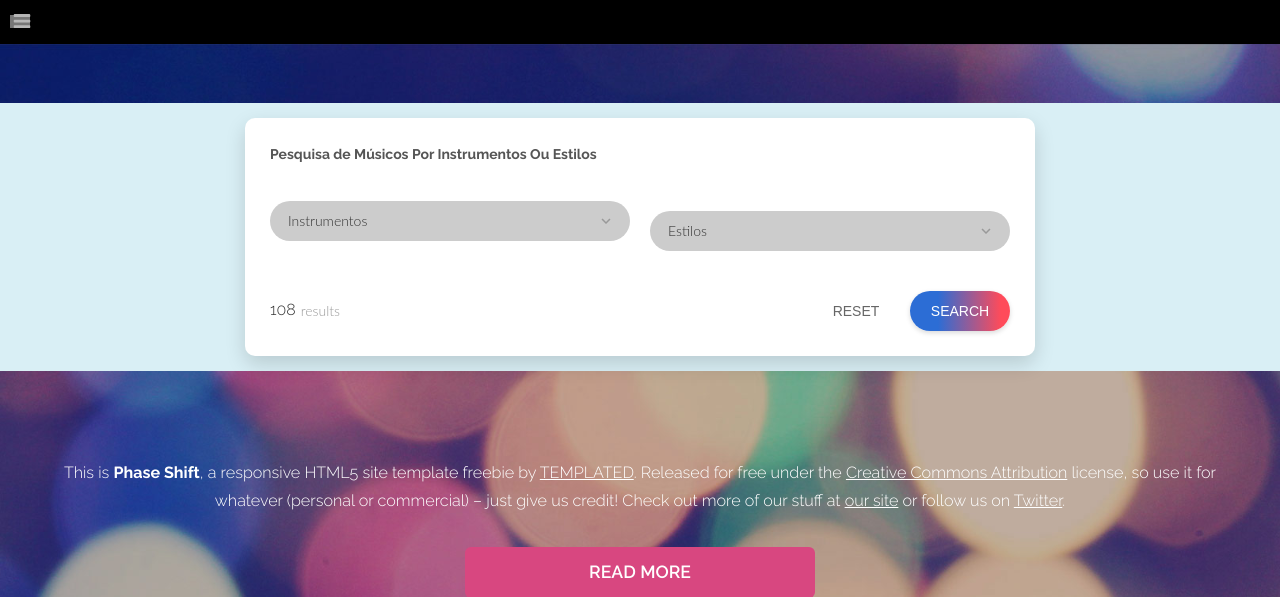
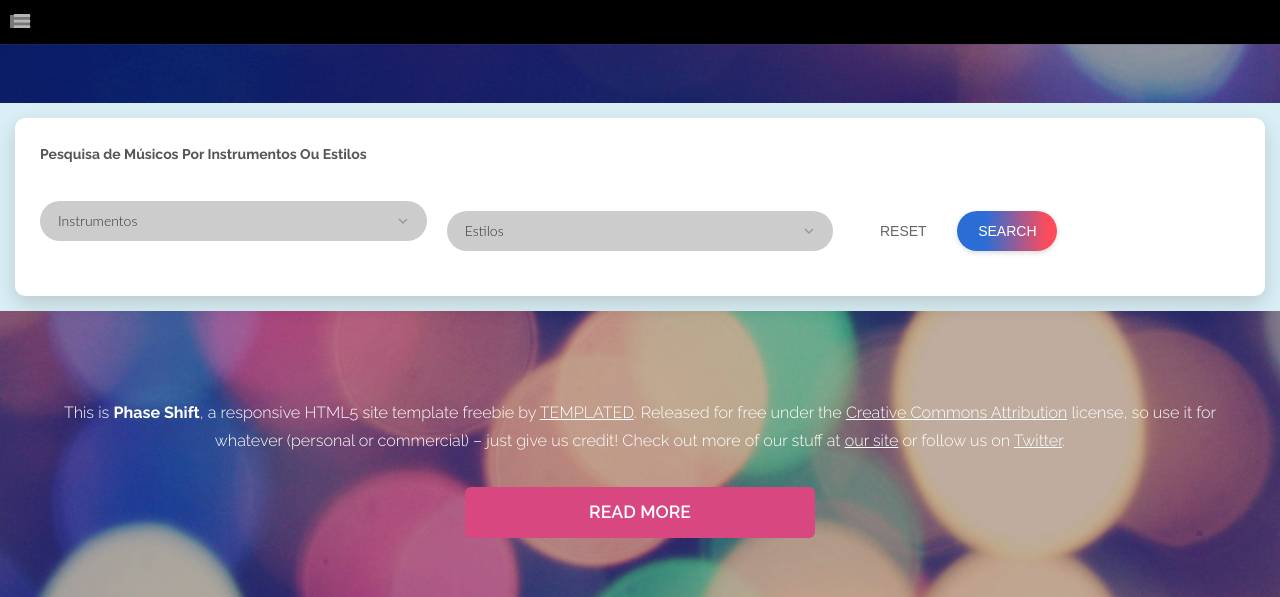
Before and after one commit to gukiub/ovni, a PHP site: page / in a window 1280 px wide. Shown: the top 597 px of the page. Run offline with PHP 8.4, Linux system fonts and the light colour scheme; grey boxes are pictures that could not be loaded.

Commit message:
search_bar_afinamento

```diff
--- a/css/main.css
+++ b/css/main.css
@@ -826,7 +826,7 @@ legend {
 
 .s010 form {
   width: 100%;
-  max-width: 790px;
+/*  max-width: 790px;*/
   margin: 0;
 }
 
@@ -917,6 +917,7 @@ legend {
 }
 
 .s010 form .inner-form .input-field .btn-delete {
+
   min-width: 100px;
   height: 40px;
   padding: 0 15px;
--- a/index.html
+++ b/index.html
@@ -90,15 +90,11 @@
 		                  </select>
 		                </div>
 		              </div>
-		            </div>
-		            <div class="row third">
+
 		              <div class="input-field">
-		                <div class="result-count">
-		                  <span>108 </span>results</div>
-		                <div class="group-btn">
 		                  <button class="btn-delete" id="delete">RESET</button>
 		                  <button class="btn-search">SEARCH</button>
-		                </div>
+
 		              </div>
 		            </div>
 		          </div>
```
